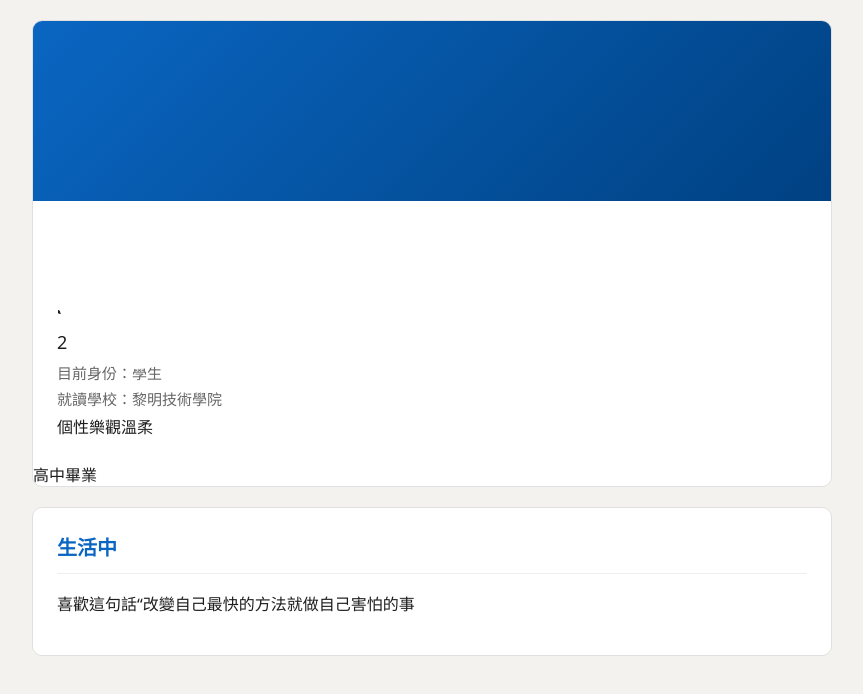
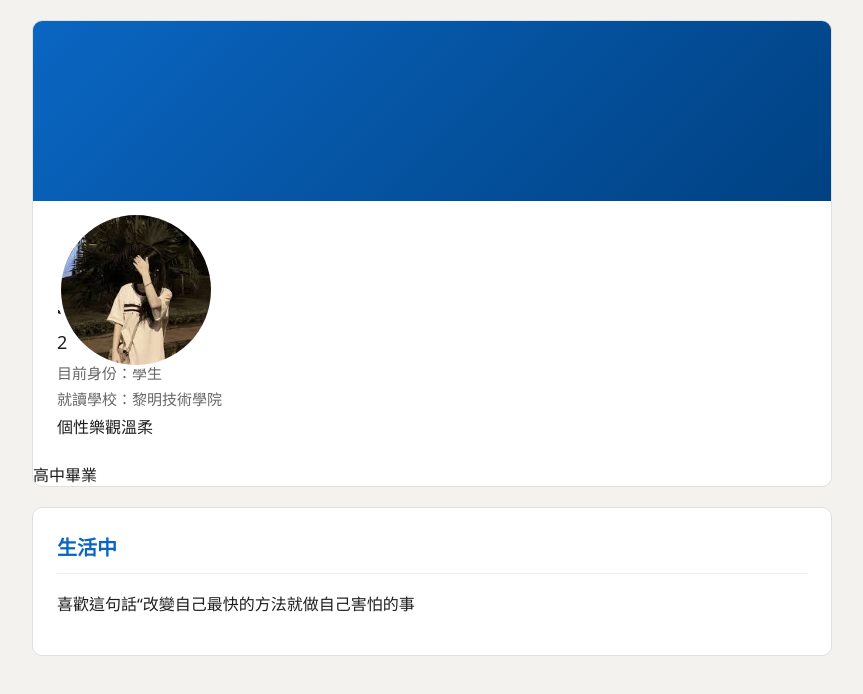
Before and after one commit to langthithulan356-bot/lan, a plain HTML site: page index.html in a window 1280 px wide. Shown: the whole page, without its empty margins (208-1071 px from the left). Drawn offline with Linux system fonts and the light colour scheme.

Commit message:
Update index.html

```diff
--- a/index.html
+++ b/index.html
@@ -111,7 +111,7 @@
         <header>
             <div class="banner"></div>
             <div class="profile-content">
-                <img src="images/music.jpg345?" alt="5" class="profile-picture">
+                <img src="1/3.jpg" alt="5" class="profile-picture">
 
                 <div class="info">
                     <h1>3</h1>
```
